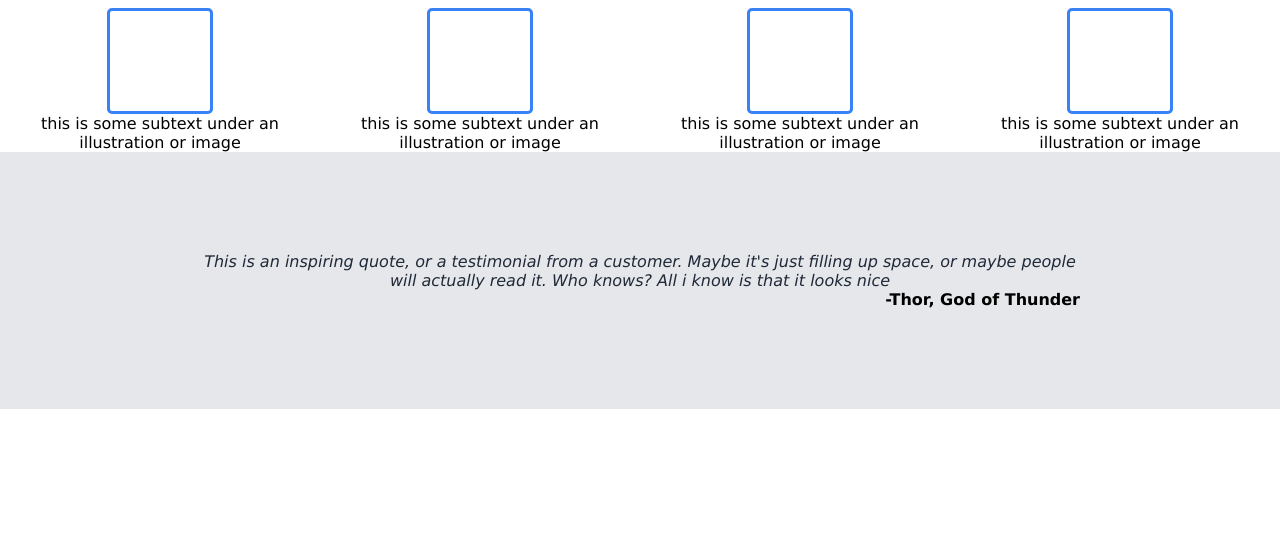
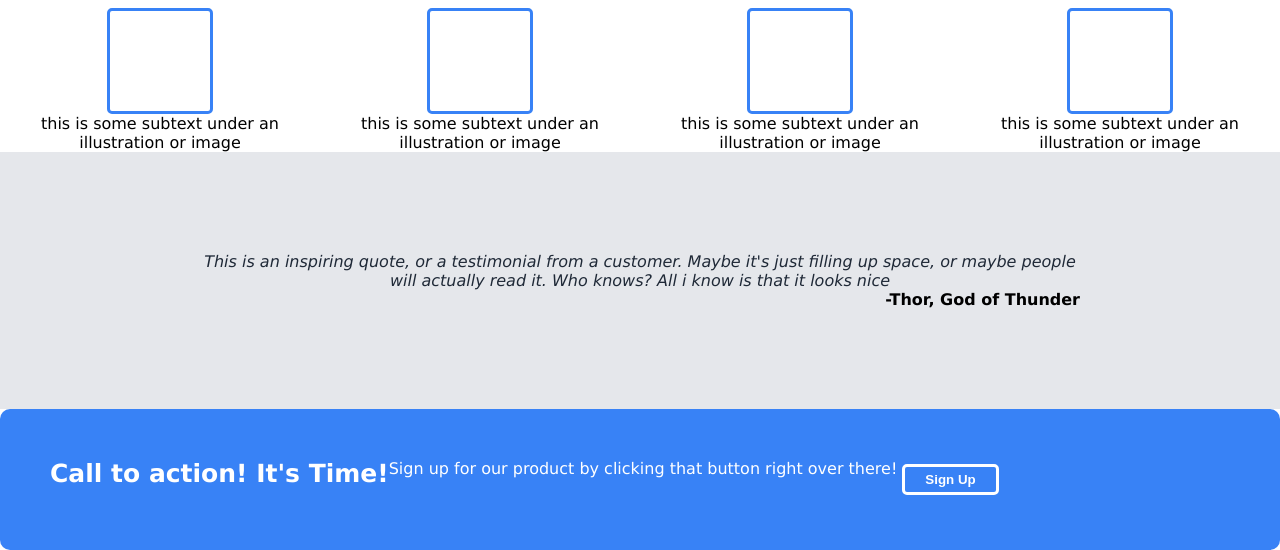
Before and after one commit to chknkiev/landing-page, a plain HTML site: page index.html in a window 1280 px wide. Shown: the part 369-919 px from the top of the page. Before the commit the page ends 800 px from the top, so only its background shows below. Drawn offline with Linux system fonts and the light colour scheme.

Commit message:
Create SignUp Segment

```diff
--- a/index.html
+++ b/index.html
@@ -53,5 +53,10 @@
         <div class="thor">-Thor, God of Thunder</div>
     </div>
     <!--SignUp Segment-->
+    <div class="signup">
+        <div class="action">Call to action! It's Time!</div>
+        <div>Sign up for our product by clicking that button right over there!</div>
+        <button id="signupbutton">Sign Up</button>
+    </div>
 </body>
 </html>
--- a/style.css
+++ b/style.css
@@ -120,3 +120,22 @@ button {
     align-self: flex-end;
     justify-self: flex-end;
 }
+
+.signup {
+    background-color: #3882F6;
+    border-radius: 10px;
+    padding: 50px;
+    display: flex;
+    color: white;
+}
+
+.action {
+    font-weight: bold;
+    font-size: 25px;
+}
+
+#signupbutton {
+    border: white;
+    border-style: solid;
+    margin: 5px;
+}
```
